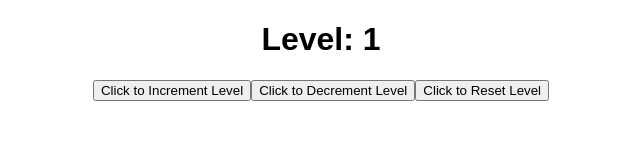
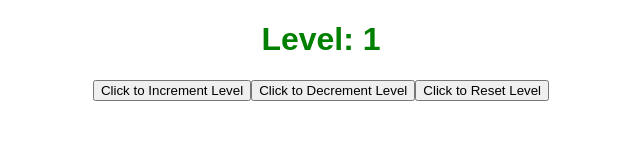
Before and after one commit to ahkian/redux-practice, a React (Create React App) app: page / in a window 1280 px wide. Shown: the top 160 px of the page, without its empty margins (319-959 px from the left). Built offline with nearby package versions, Linux system fonts and the light colour scheme.

Commit message:
Added color change based on level

```diff
--- a/src/App.js
+++ b/src/App.js
@@ -26,7 +26,7 @@ class App extends Component {
     console.log(this.props);
     return (
       <div className="App">
-        <h1>Level: {this.props.level}</h1>
+        {this.props.level > 0 ? <h1 style={{color: "green"}}>Level: {this.props.level}</h1> : this.props.level === 0 ? <h1>Level: {this.props.level}</h1> : <h1 style={{color: "red"}}>Level: {this.props.level}</h1>}
         <button onClick={this.increment}>Click to Increment Level</button>
         <button onClick={this.decerement}>Click to Decrement Level</button>
         <button onClick={this.reset}>Click to Reset Level</button>
```
